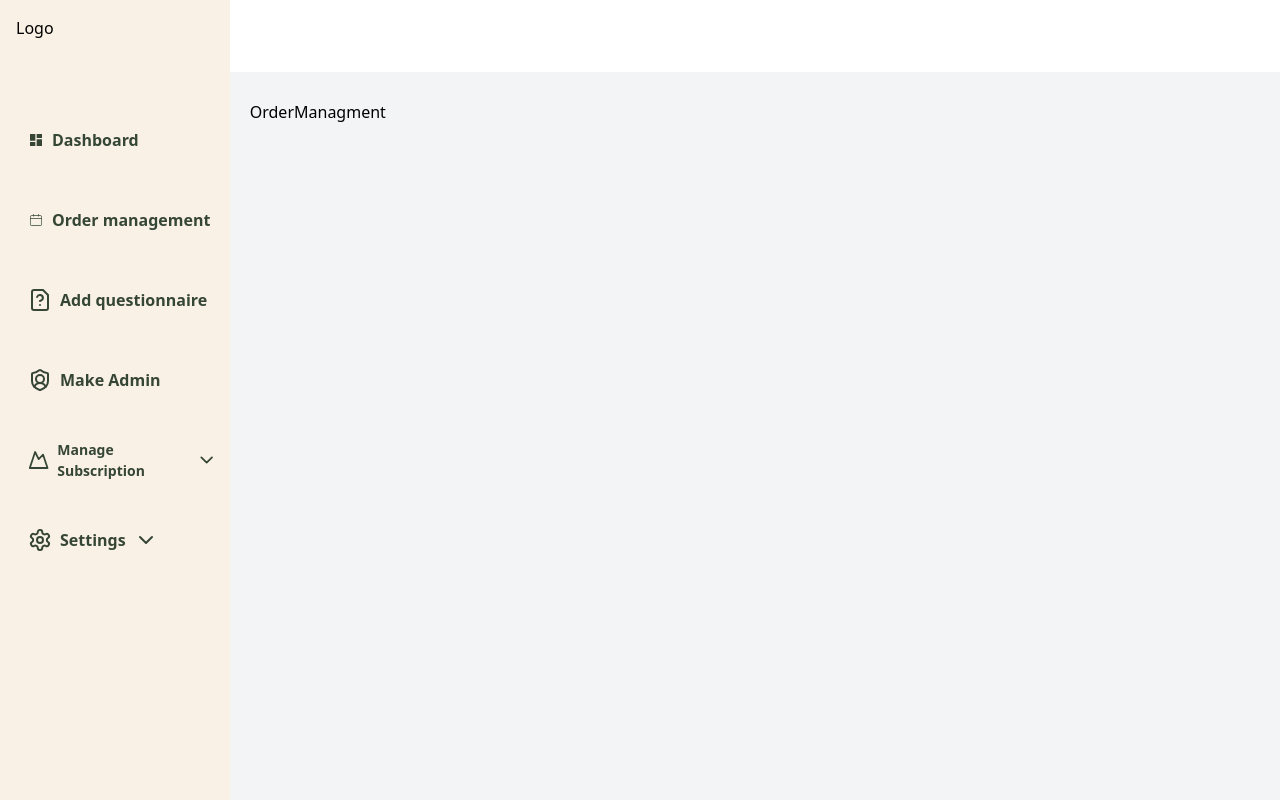
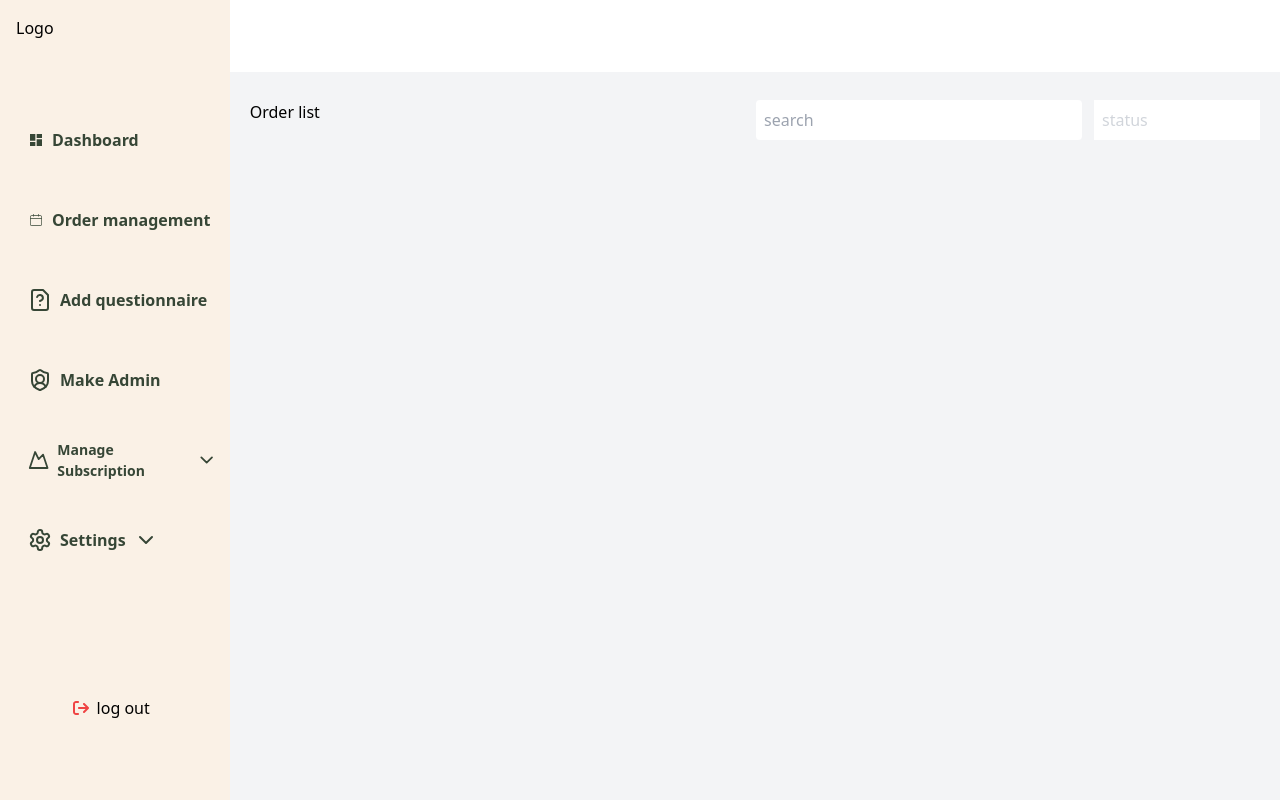
Before and after one commit to AHAl-amin/create-dashboard, a React (Vite) app: page /orders in a window 1280 px wide. Built offline with nearby package versions, Linux system fonts and the light colour scheme.

Commit message:
added more update

```diff
--- a/src/Pages/Dashboard/Dashboard.jsx
+++ b/src/Pages/Dashboard/Dashboard.jsx
@@ -35,12 +35,12 @@ const data = [
 ];
 
 const icomReport = [
-  { name: 'Jan', uv: 37 },
-  { name: 'Feb', uv: 2 },
-  { name: 'Mar', uv: 26 },
-  { name: 'Apr', uv: 15 },
-  { name: 'May', uv: 33 },
-  { name: 'Jun', uv: 0 },
+  { name: 'Jan', uv: 30 },
+  { name: 'Feb', uv: 25 },
+  { name: 'Mar', uv: 27 },
+  { name: 'Apr', uv: 26 },
+  { name: 'May', uv: 35 },
+  { name: 'Jun', uv: 30 },
   { name: 'Jul', uv: 12 },
   { name: 'Aug', uv: 8 },
   { name: 'Sep', uv: 29 },
--- a/src/Pages/OrderManagment/OrderManagment.jsx
+++ b/src/Pages/OrderManagment/OrderManagment.jsx
@@ -2,7 +2,16 @@ import React from 'react'
 
 function OrderManagment() {
   return (
-    <div>OrderManagment</div>
+   <div>
+    {/* order header list */}
+     <div className='flex gap-3 justify-between'>
+      <p>Order list</p>
+      <div className='flex gap-3'>
+      <input type="text" placeholder='search' className='w-[326px]  bg-white p-2 rounded ' />
+      <p className='bg-white w-[166px] p-2 text-gray-300'>status</p>
+      </div>
+    </div>
+   </div>
   )
 }
 
--- a/src/Pages/Sideber/Sideber.jsx
+++ b/src/Pages/Sideber/Sideber.jsx
@@ -1,13 +1,14 @@
 import { ChevronDown, FileQuestion, Mountain, Settings, ShieldUser } from 'lucide-react';
 import React, { useState } from 'react'
 import { CiCalendar } from 'react-icons/ci';
+import { FaArrowRightFromBracket } from 'react-icons/fa6';
 import { MdDashboard } from 'react-icons/md'
 import { Link } from 'react-router-dom'
 
 function Sideber() {
     const [active, setActive] = useState(null);
     return (
-        <div className='pl-4 '>
+        <div className='pl-4 relative min-h-screen '>
             <div className=' py-4'>
                 Logo
             </div>
@@ -76,6 +77,12 @@ function Sideber() {
                 <ChevronDown />
             </Link>
 
+            <div className='absolute bottom-20 right-20'>
+            <div className='flex items-center'>
+            <FaArrowRightFromBracket className='text-red-500' /> <span className='ml-2'>log out</span>
+            </div>
+            </div>
+
 
         </div>
     )
```
